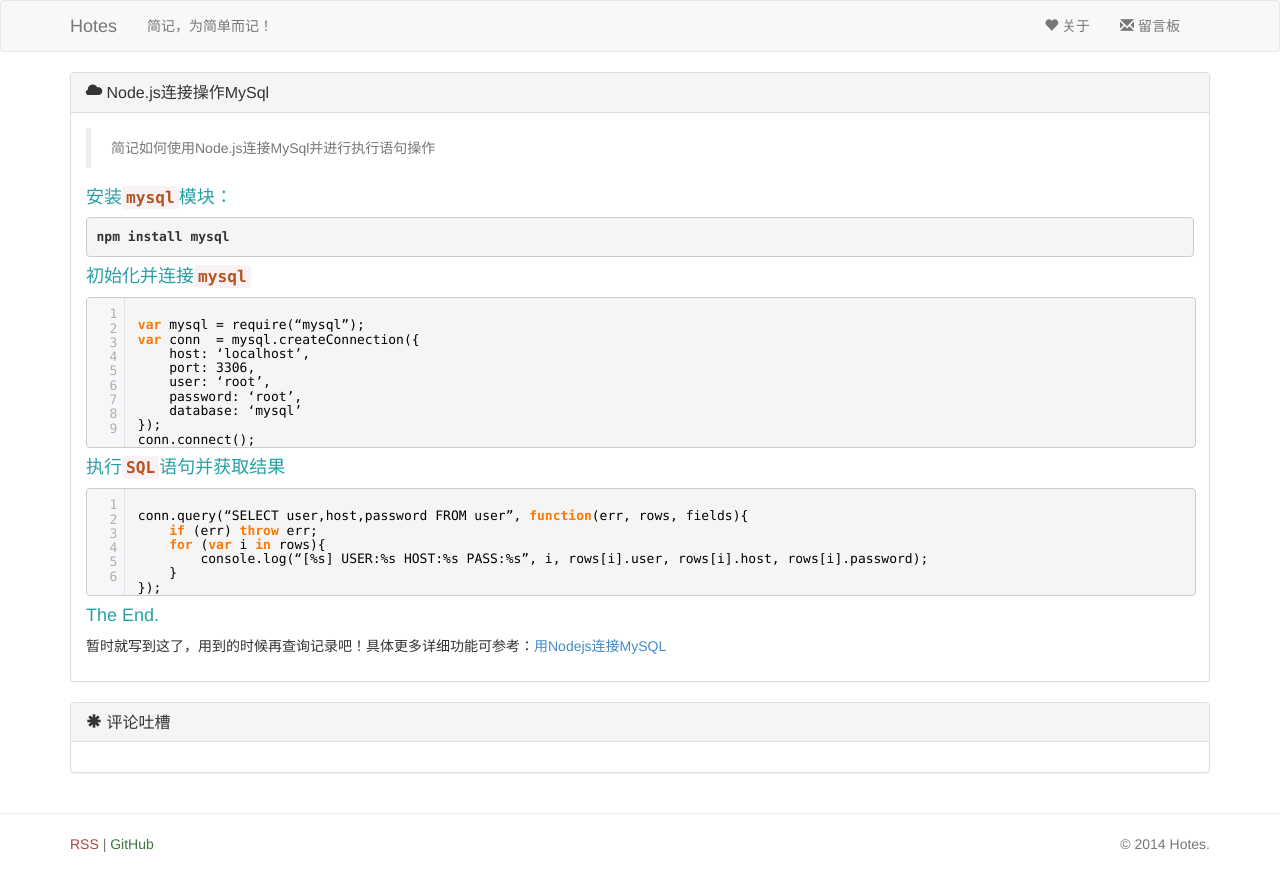
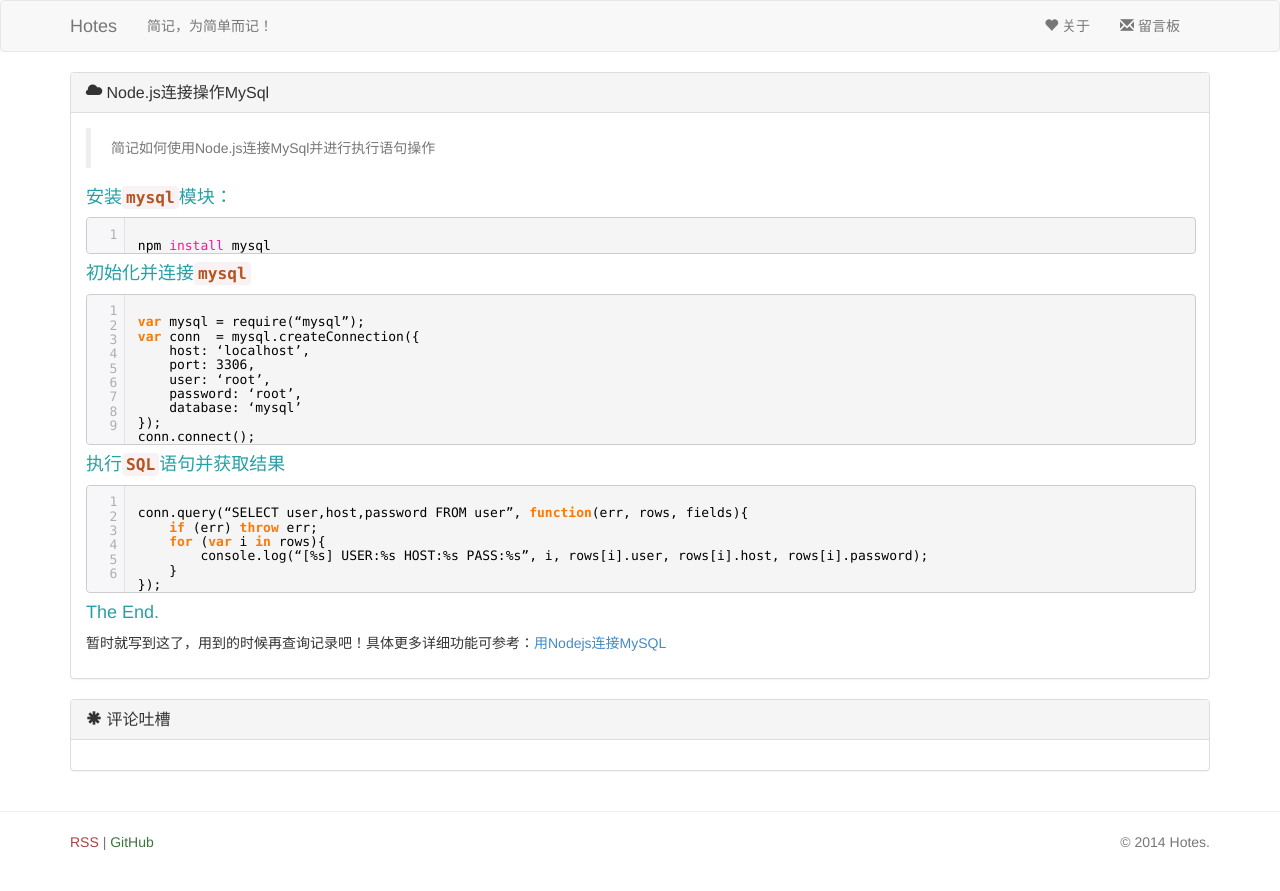
Before and after one commit to h01/h01.github.io, a Jekyll site: the page built from _posts/NodeJs/2014-11-04-mysql.markdown, in a window 1280 px wide. Shown: the top 891 px of the page. Built offline with Jekyll 4.4.1, drawn with Linux system fonts in a browser that asks for light colours; comment, search, counter and statistics services are not loaded; some of the changed lines change nothing that is shown.

Commit message:
更新文章代码错乱

```diff
--- a/_posts/NodeJs/2014-11-04-mysql.markdown
+++ b/_posts/NodeJs/2014-11-04-mysql.markdown
@@ -6,8 +6,9 @@ desc:       简记如何使用Node.js连接MySql并进行执行语句操作
 tags:       [Node.js,Node.js操作mysql]
 ---
 #### 安装`mysql`模块：
-
-    npm install mysql
+[code:shell:]
+npm install mysql
+[codend]
 
 #### 初始化并连接`mysql`
 [code:javascript:]
--- a/_posts/NodeJs/2014-11-04-socket.io.markdown
+++ b/_posts/NodeJs/2014-11-04-socket.io.markdown
@@ -18,18 +18,15 @@ function debug(msg){
 }
 io.sockets.on('connection', function(socket){
     debug("主机连接:" + socket.handshake.address);
-
     socket.on('msg', function(msg){
         debug("收到信息:" + msg.msg);
         io.sockets.emit('msg', {
             msg: socket.handshake.address + " 发送消息: " + msg.msg
         });
     });
-
     socket.on('disconnection', function(){
         debug("主机断开:" + socket.handshake.address);
     });
-
     socket.emit('msg', {
         msg: '你好aaa'
     });
```
Also changed, not shown: 3 other files.
